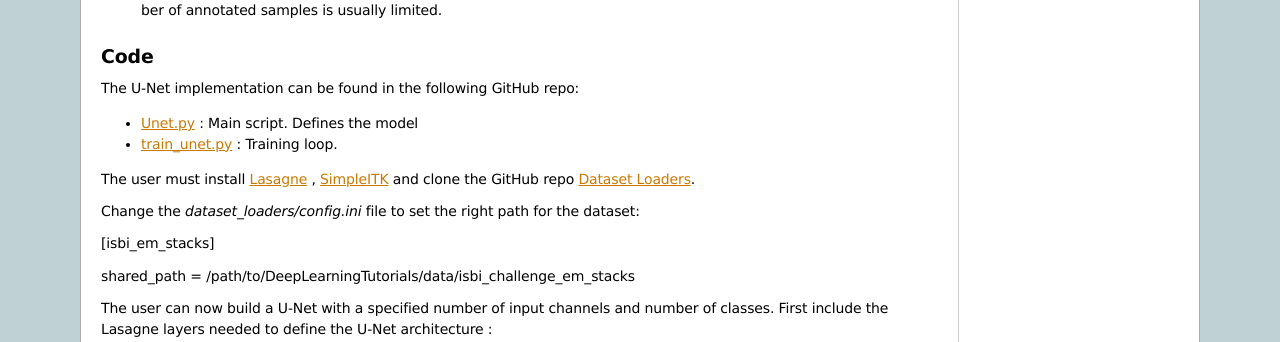
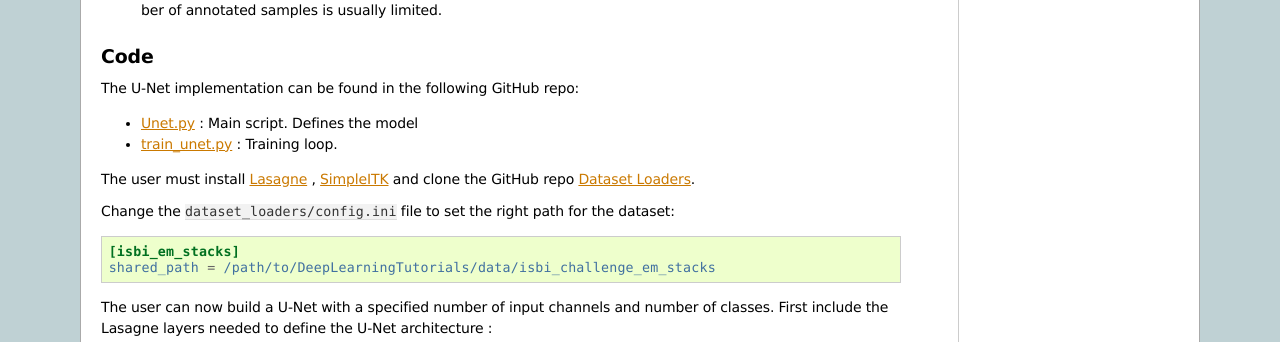
Before and after one commit to lisa-lab/DeepLearningTutorials, a Sphinx documentation site: the page built from doc/unet.txt, in a window 1280 px wide and 900 px high, scrolled down 1956 px, cut to the strip 0-342 px from the top of the window. Built offline with Sphinx 7.4.7, drawn with Linux system fonts in a browser that asks for light colours; formulas are drawn with MathJax 3.

Commit message:
Formatting

```diff
--- a/doc/unet.txt
+++ b/doc/unet.txt
@@ -113,12 +113,12 @@ The user must install `Lasagne <http://lasagne.readthedocs.io/en/latest/user/ins
 `SimpleITK <http://www.simpleitk.org/SimpleITK/resources/software.html>`_ and
 clone the GitHub repo `Dataset Loaders <https://github.com/fvisin/dataset_loaders>`_.
 
-Change the *dataset_loaders/config.ini* file to set the right path for the dataset:
+Change the ``dataset_loaders/config.ini`` file to set the right path for the dataset:
 
-[isbi_em_stacks]
+.. code-block:: cfg
 
-
-shared_path = /path/to/DeepLearningTutorials/data/isbi_challenge_em_stacks
+    [isbi_em_stacks]
+    shared_path = /path/to/DeepLearningTutorials/data/isbi_challenge_em_stacks
 
 
 The user can now build a U-Net with a specified number of input channels and number of classes.
```
Also changed, not shown: doc/cnn_1D_segm.txt (+4 -3 lines), doc/fcn_2D_segm.txt (+4 -3 lines).
